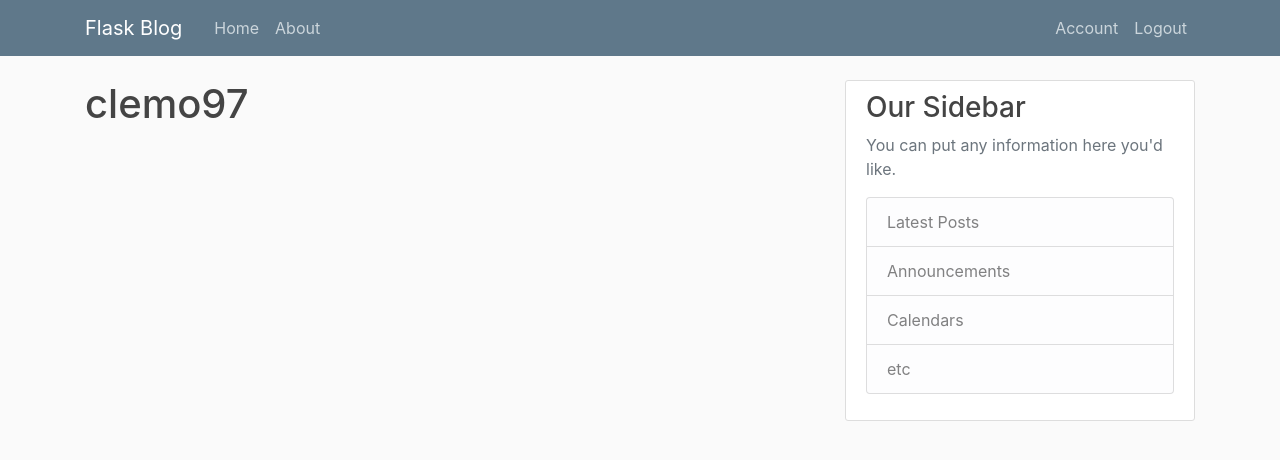
After one commit to Clemo97/flask-blog, a Flask app: page /account in a window 1280 px wide. The commit adds this page. Shown: the top 460 px of the page. Run offline with Flask 2, Linux system fonts and the light colour scheme; a user stored in the database is signed in; some libraries are stand-ins or nearby versions.

Commit message:
restructured whole app

```diff
--- /dev/null
+++ b/flaskblog/routes.py
@@ -0,0 +1,75 @@
+from flask import render_template, url_for, flash, redirect, request
+from flaskblog import app, db, bcrypt
+from flaskblog.forms import RegistrationForm, LoginForm
+from flaskblog.models import User, Post
+from flask_login import login_user, current_user, logout_user, login_required
+
+
+posts = [
+    {
+        'author': 'Corey Schafer',
+        'title': 'Blog Post 1',
+        'content': 'First post content',
+        'date_posted': 'April 20, 2018'
+    },
+    {
+        'author': 'Jane Doe',
+        'title': 'Blog Post 2',
+        'content': 'Second post content',
+        'date_posted': 'April 21, 2018'
+    }
+]
+
+
+@app.route("/")
+@app.route("/home")
+def home():
+    return render_template('home.html', posts=posts)
+
+
+@app.route("/about")
+def about():
+    return render_template('about.html', title='About')
+
+
+@app.route("/register", methods=['GET', 'POST'])
+def register():
+    if current_user.is_authenticated:
+        return redirect(url_for('home'))
+    form = RegistrationForm()
+    if form.validate_on_submit():
+        hashed_password = bcrypt.generate_password_hash(form.password.data).decode('utf-8')
+        user = User(username=form.username.data, email=form.email.data, password=hashed_password)
+        db.session.add(user)
+        db.session.commit()
+        flash('Your account has been created! You are now able to log in', 'success')
+        return redirect(url_for('login'))
+    return render_template('register.html', title='Register', form=form)
+
+
+@app.route("/login", methods=['GET', 'POST'])
+def login():
+    if current_user.is_authenticated:
+        return redirect(url_for('home'))
+    form = LoginForm()
+    if form.validate_on_submit():
+        user = User.query.filter_by(email=form.email.data).first()
+        if user and bcrypt.check_password_hash(user.password, form.password.data):
+            login_user(user, remember=form.remember.data)
+            next_page = request.args.get('next')
+            return redirect(next_page) if next_page else redirect(url_for('home'))
+        else:
+            flash('Login Unsuccessful. Please check email and password', 'danger')
+    return render_template('login.html', title='Login', form=form)
+
+
+@app.route("/logout")
+def logout():
+    logout_user()
+    return redirect(url_for('home'))
+
+
+@app.route("/account")
+@login_required
+def account():
+    return render_template('account.html', title='Account')
--- /dev/null
+++ b/flaskblog/templates/account.html
@@ -0,0 +1,4 @@
+{% extends "layout.html" %}
+{% block content %}
+<h1>{{ current_user.username }}</h1>
+{% endblock content %}
--- a/templates/layout.html
+++ b/flaskblog/templates/layout.html
@@ -35,8 +35,13 @@
                     </div>
                     <!-- Navbar Right Side -->
                     <div class="navbar-nav">
+                        {% if current_user.is_authenticated %}
+                        <a class="nav-item nav-link" href="{{ url_for('account') }}">Account</a>
+                        <a class="nav-item nav-link" href="{{ url_for('logout') }}">Logout</a>
+                        {% else %}
                         <a class="nav-item nav-link" href="{{ url_for('login') }}">Login</a>
                         <a class="nav-item nav-link" href="{{ url_for('register') }}">Register</a>
+                        {% endif %}
                     </div>
                 </div>
             </div>
--- /dev/null
+++ b/run.py
@@ -0,0 +1,4 @@
+from flaskblog import app
+
+if __name__ == '__main__':
+    app.run(debug=True)
```
Also changed, not shown: flaskblog.py (deleted, +0 -67 lines), flaskblog/__init__.py (added, +20 -0 lines), flaskblog/forms.py (renamed from forms.py, +12 -1 lines), flaskblog/models.py (renamed from models.py, +9 -2 lines), flaskblog/site.db (added), flaskblog/static/main.css (renamed from static/main.css), flaskblog/templates/about.html (renamed from templates/about.html), flaskblog/templates/home.html (renamed from templates/home.html), flaskblog/templates/login.html (renamed from templates/login.html), flaskblog/templates/register.html (renamed from templates/register.html), site.db (deleted).
